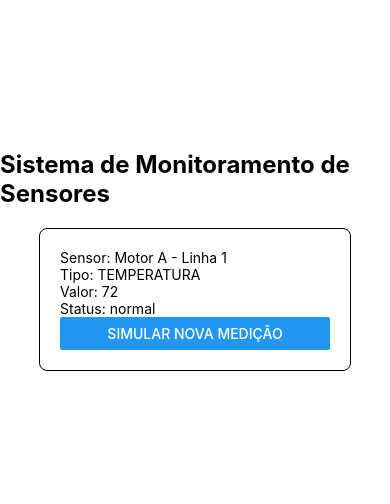
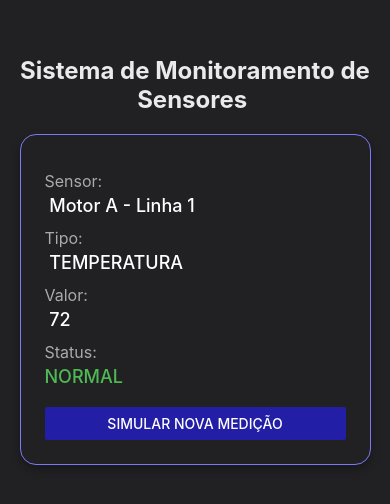
Before and after one commit to HunterAshryver/sistema-sensores-mobile, a React Native app: screen / in a window 390 px wide. Shown: the part 162-666 px from the top of the page. Built offline with nearby package versions, Linux system fonts and the light colour scheme.

Commit message:
Melhorei a interface deixando ela mais bonita e funcional

```diff
--- a/App.tsx
+++ b/App.tsx
@@ -33,38 +33,85 @@ export default function App() {
   }
   return (
     <View style={styles.container}>
-      <Text style={styles.titulo}>
-        Sistema de Monitoramento de Sensores
-      </Text>
+      <Text style={styles.titulo}>Sistema de Monitoramento de Sensores </Text>
+
       <View style={styles.card}>
-        <Text>Sensor: {medicao.sensor}</Text>
-        <Text>Tipo: {medicao.tipo}</Text>
-        <Text>Valor: {medicao.valor}</Text>
-        <Text>Status: {medicao.status}</Text>
+        <Text style={styles.label}>Sensor: </Text>
+        <Text style={styles.valor}> {medicao.sensor}</Text>
+
+        <Text style={styles.label}>Tipo: </Text>
+        <Text style={styles.valor}> {medicao.tipo}</Text>
+
+        <Text style={styles.label}>Valor: </Text>
+        <Text style={styles.valor}> {medicao.valor}</Text>
+
+        <Text style={styles.label}>Status: </Text>
+        <Text style={[styles.valor, styles.status [medicao.status]]}>
+          {medicao.status.toUpperCase()}
+          </Text>
+
+        <View style={styles.botao}>
+
         <Button
           title="Simular Nova Medição"
           onPress={simularNovaMedicao}
+          color="#231ea6"
         />
+        </View>
       </View>
     </View>
   );
 }
 const styles = StyleSheet.create({
+
   container: {
     flex: 1,
-    backgroundColor: "#ffffff",
+    backgroundColor: "#212123",
     alignItems: "center",
     justifyContent: "center",
   },
+
   titulo: {
+    color: "#eaeaea",
     fontSize: 24,
     fontWeight: "bold",
     marginBottom: 20,
+    textAlign: "center",
   },
+
   card: {
-    width: "80%",
-    padding: 20,
+    width: "90%",
+    padding: 24,
     borderWidth: 1,
-    borderRadius: 8,
+    borderRadius: 16,
+    borderColor: "#787af8",
+    shadowColor: "#000000",
+    shadowOffset: { width: 0, height: 4 },
+    shadowOpacity: 0.3,
+    shadowRadius: 8,
+    elevation: 8,
+  },
+
+    botao: {
+      marginTop: 20,
+  },
+
+    label: {
+      fontSize: 16,
+      color: "#AAAAAA",
+      marginTop: 12,
+      marginBottom: 4,
+  },
+
+    valor: {
+      fontSize: 18,
+      color: "#FFFFFF",
+      fontWeight: "500",
+  },
+
+    status: {
+      normal: { color: "#4fb953" },
+      alerta: { color: "#FF9800" },
+      critico: { color: "#F44336" },
   },
 });
```
Also changed, not shown: 1 other file (tests, documents, lock files or other folders).
